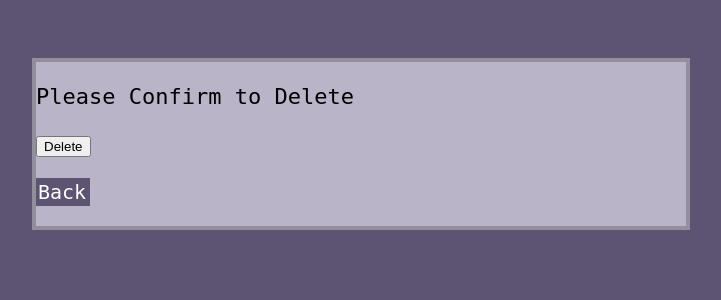
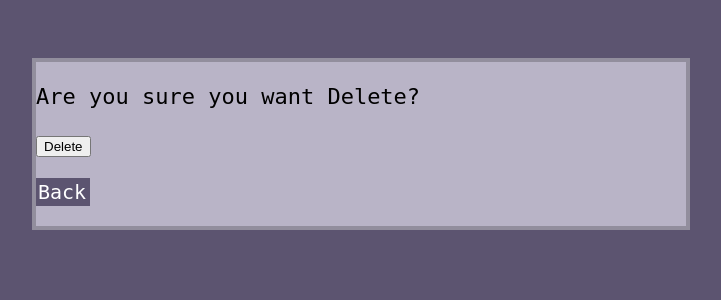
Before and after one commit to brightigiemokha/django_todo, a Django app: page /task-delete/1/ in a window 1280 px wide. Shown: the top 300 px of the page, without its empty margins (279-1000 px from the left). Run offline with Django 3.2, Linux system fonts and the light colour scheme; a user stored in the database is signed in; data comes from the database, SQL or seed files in the repository; some libraries are stand-ins or nearby versions.

Commit message:
updated confirm delete warning message

```diff
--- a/todoapp/templates/todoapp/task_confirm_delete.html
+++ b/todoapp/templates/todoapp/task_confirm_delete.html
@@ -4,7 +4,7 @@
 
 <form action="" method="POST">
     {% csrf_token %}
-    <p>Please Confirm to Delete</p>
+    <p>Are you sure you want Delete?</p>
     <input type="submit" value="Delete"/>
 </form>
 <p><a href="{% url 'task' %}">Back</a></p>
```
